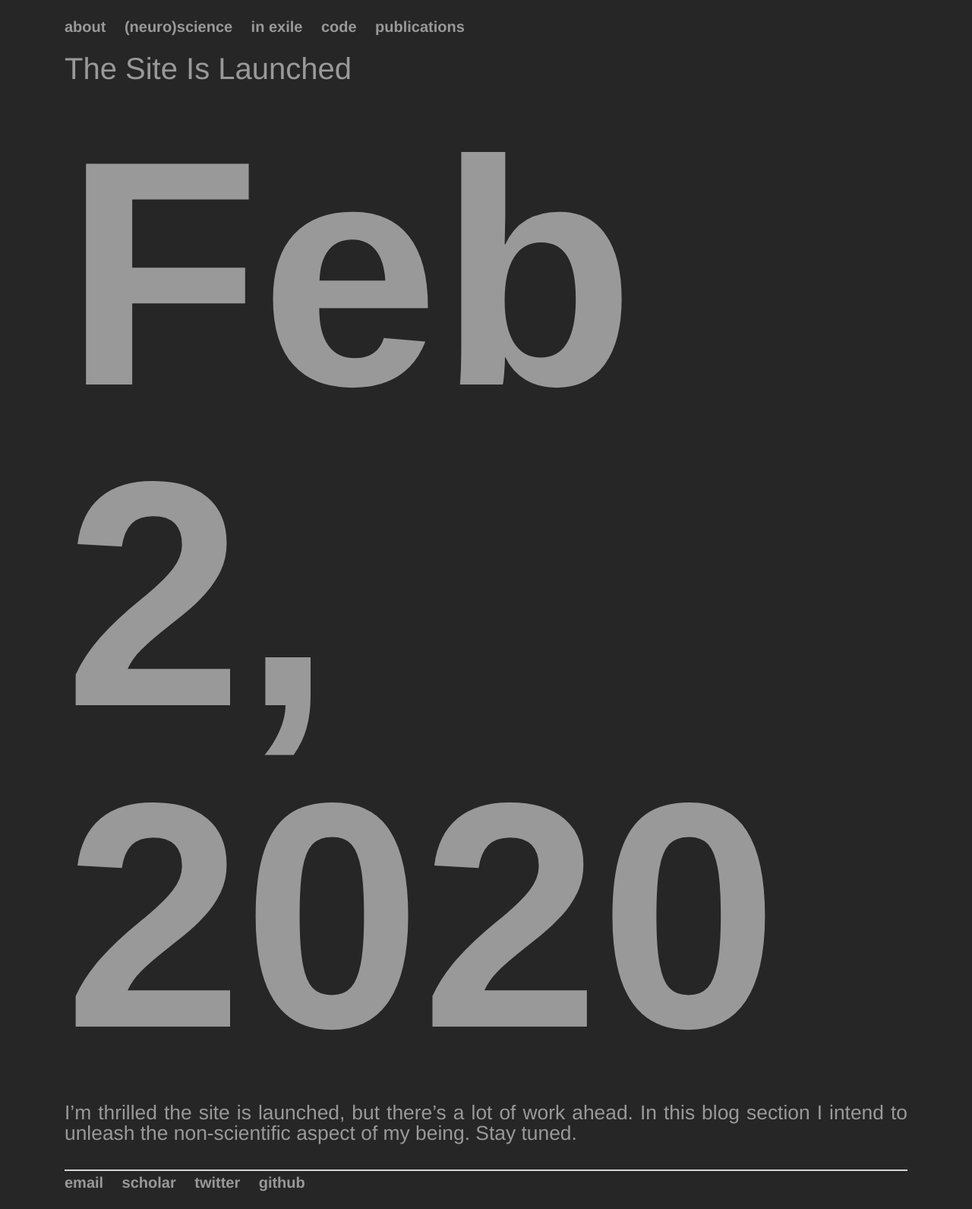
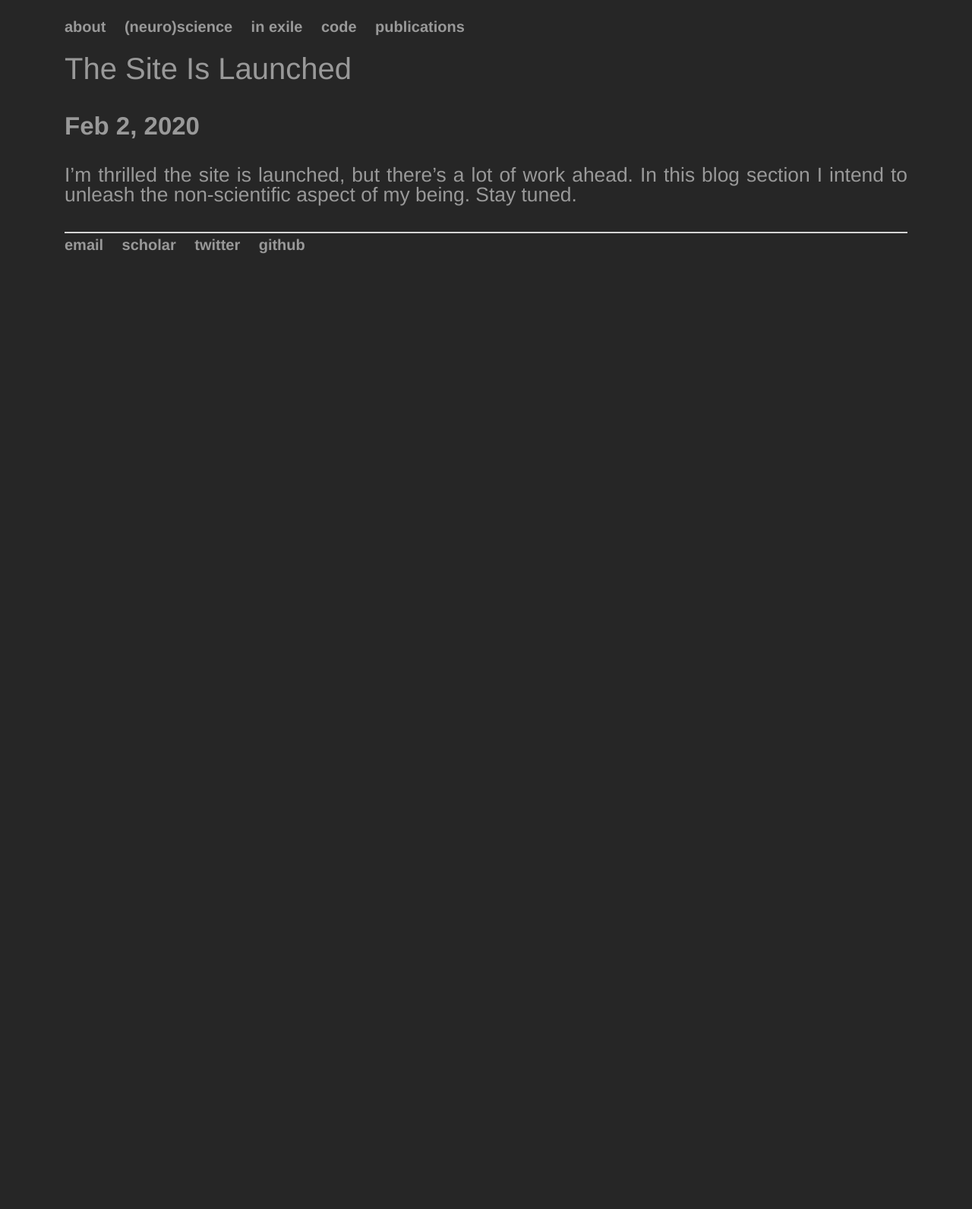
Before and after one commit to bartulem/bartulem.github.io, a Jekyll site: the page built from _posts/2020-02-02-bartulem-site-launched.md, in a window 1280 px wide. Shown: the whole page at 76% size. Built offline with Jekyll 4.4.1, drawn with Linux system fonts in a browser that asks for light colours; after the commit the page ends 900 px from its top, so only the background shows below that.

Commit message:
Update main.css

```diff
--- a/css/main.css
+++ b/css/main.css
@@ -6,7 +6,7 @@ body {
 }
 header {
     font-family:'Helvetica', 'HelveticaNeue', 'Arial', 'Sans-Serif';
-    font-size: 16em;
+    font-size: 1.25em;
     font-weight: bold;
 }
 nav ul, footer ul {
```
